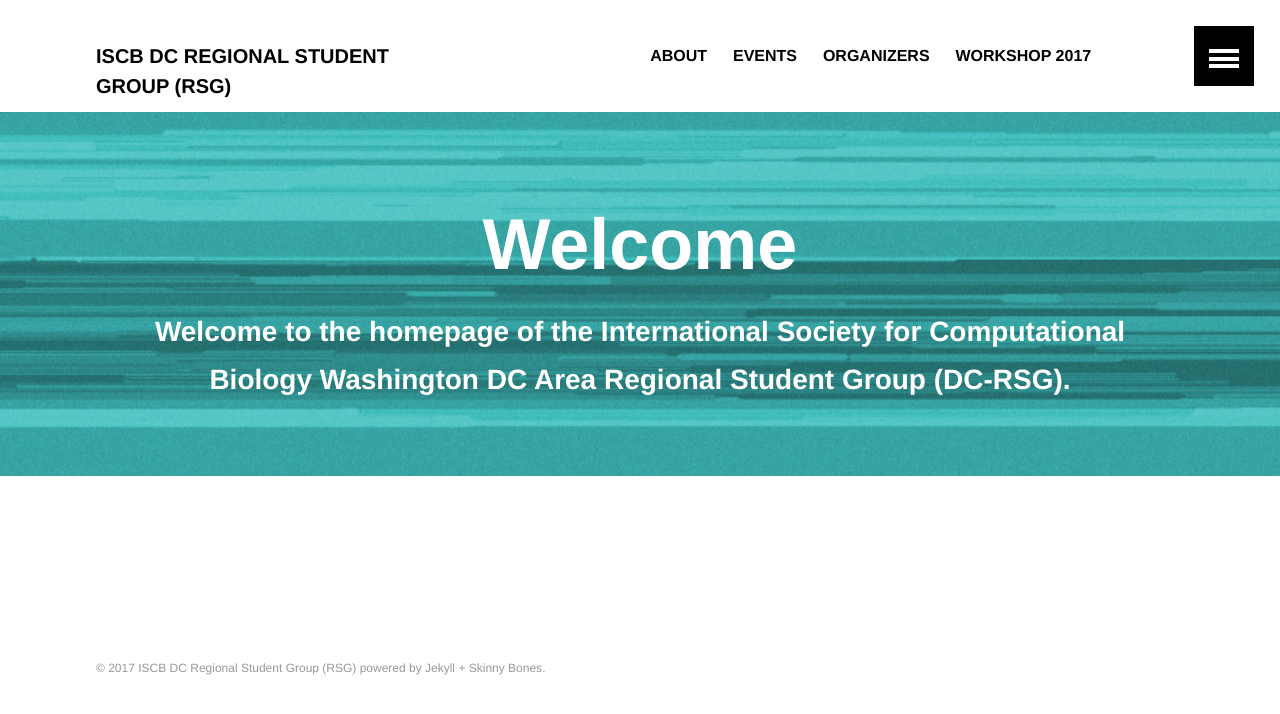
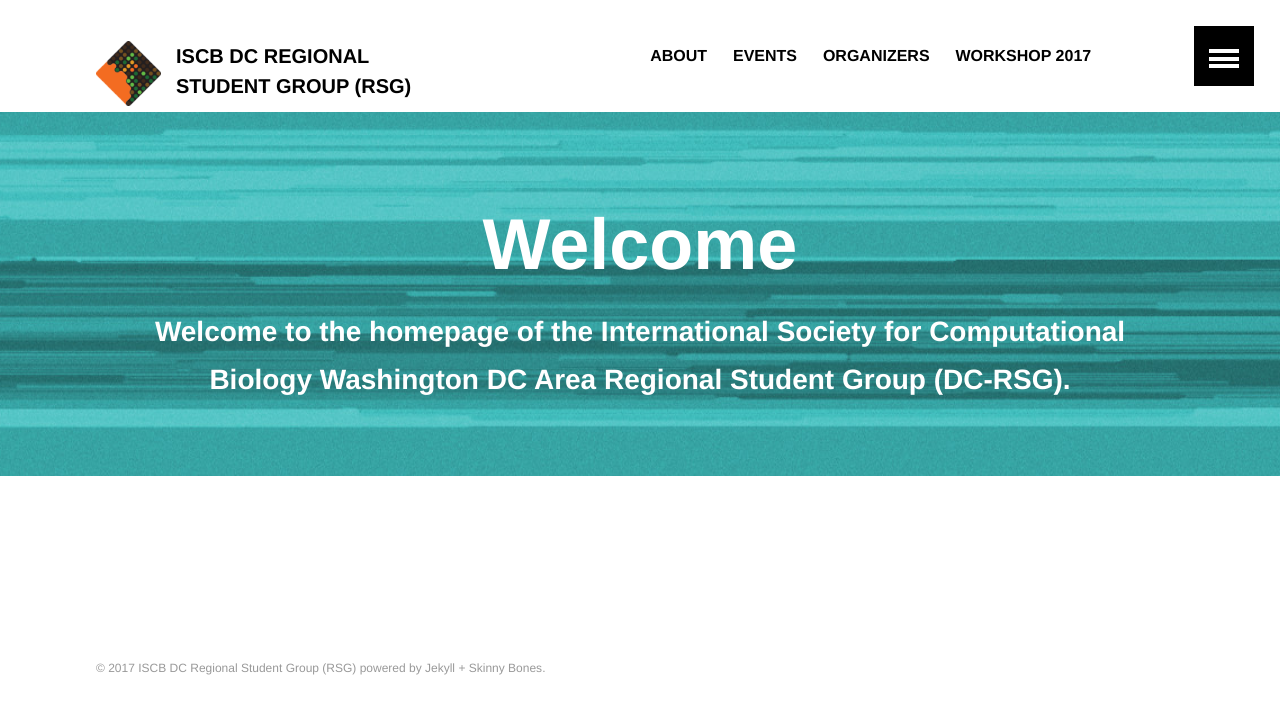
Before and after one commit to iscb-dc-rsg/iscb-dc-rsg.github.io, a Jekyll site: the page built from index.md, in a window 1280 px wide. Shown: the top 714 px of the page. Built offline with Jekyll 4.4.1, drawn with Linux system fonts in a browser that asks for light colours.

Commit message:
Added logo to header

```diff
--- a/_includes/header.html
+++ b/_includes/header.html
@@ -1,6 +1,9 @@
 <header id="masthead">
   <div class="inner-wrap">
-    <a href="{{ site.url }}/" class="site-title">{{ site.title }}</a>
+    <a href="{{ site.url }}/" class="site-title">
+        <img src="images/logo.png" alt="DC-RSG logo" style='float: left; height: 65px; margin-right: 15px;' />
+        {{ site.title }}
+    </a>
     <nav role="navigation" class="menu top-menu">
         {% include navigation.html %}
     </nav>
```
Also changed, not shown: README.md, images/logo.png, images/logo.svg (added).
